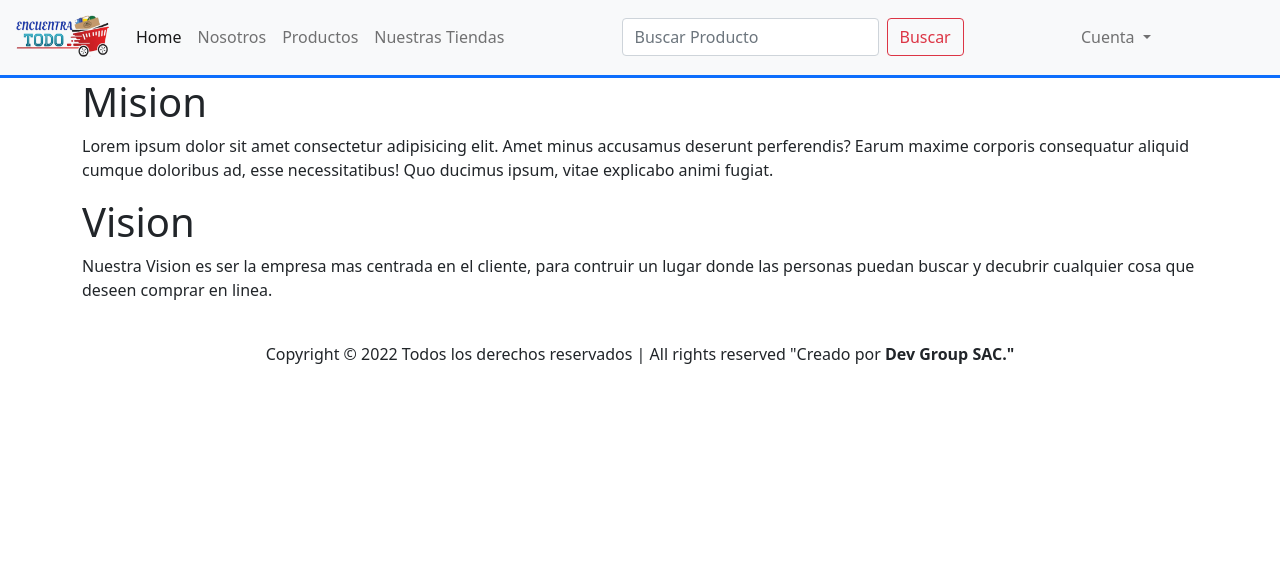
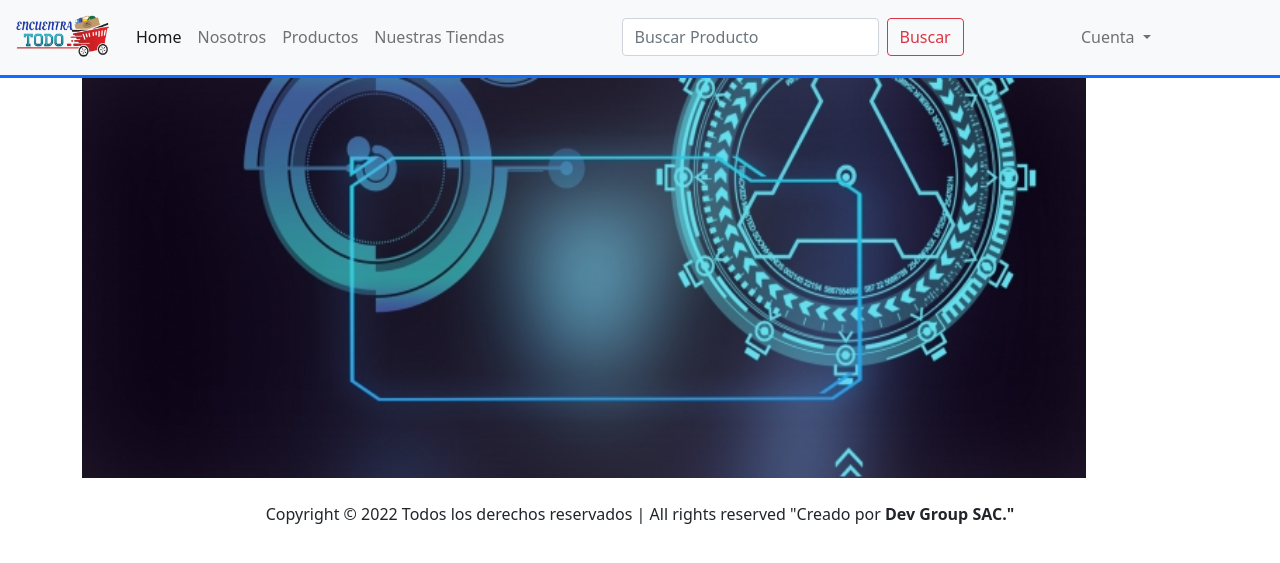
Before and after one commit to SaulSneider7/pagina-web, a PHP site: page /nosotros.php in a window 1280 px wide. Shown: the part 43-606 px from the top of the page. Run offline with PHP 8.4, Linux system fonts and the light colour scheme; some libraries are stand-ins or nearby versions.

Commit message:
intento fallido

```diff
--- a/nosotros.php
+++ b/nosotros.php
@@ -1,13 +1,38 @@
 <?php include('./layout/header.php') ?>
 <main>
-    <div class="container">
-        <h1>Mision</h1>
-        <p>Lorem ipsum dolor sit amet consectetur adipisicing elit. Amet minus accusamus deserunt perferendis? Earum
-            maxime corporis consequatur aliquid cumque doloribus ad, esse necessitatibus! Quo ducimus ipsum, vitae
-            explicabo animi fugiat.</p>
-        <h1>Vision</h1>
-        <p>Nuestra Vision es ser la empresa mas centrada en el cliente, para contruir un lugar donde las personas puedan buscar y decubrir cualquier cosa que deseen comprar en linea.</p>
-    </div>
+<!doctype html>
+<html lang="en">
+  <head>
+    <!-- Required meta tags -->
+    <meta charset="utf-8">
+    <meta name="viewport" content="width=device-width, initial-scale=1">
+
+    <!-- Bootstrap CSS -->
+    <link href="https://cdn.jsdelivr.net/npm/bootstrap@5.1.3/dist/css/bootstrap.min.css" rel="stylesheet" integrity="sha384-1BmE4kWBq78iYhFldvKuhfTAU6auU8tT94WrHftjDbrCEXSU1oBoqyl2QvZ6jIW3" crossorigin="anonymous">
+
+    <title>Hello, world!</title>
+  </head>
+  <body>
+    <style>
+      .jey{
+        width: 90%;
+        height: 400px;
+      }
+    </style>
+        <div class="container">
+            <div class="row">
+                <div class="rool">
+                    <img class="img-fluid jey" src="./img/fondoxd.jpg">
+
+                </div>
+
+            </div>
+
+        </div>
+
+    <script src="https://cdn.jsdelivr.net/npm/bootstrap@5.1.3/dist/js/bootstrap.bundle.min.js" integrity="sha384-ka7Sk0Gln4gmtz2MlQnikT1wXgYsOg+OMhuP+IlRH9sENBO0LRn5q+8nbTov4+1p" crossorigin="anonymous"></script>
+  </body>
+</html>
 
 </main>
 <?php include ('./layout/footer.php') ?>
```
Also changed, not shown: img/fondoxd.jpg (added).
